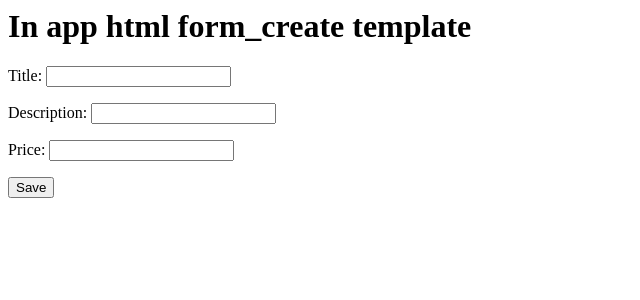
After one commit to szecsenyia/bearing, a Django app: page /create/ in a window 1280 px wide. The commit adds this page. Shown: the top 300 px of the page, without its empty margins (0-640 px from the left). Run offline with Django 3.2, Linux system fonts and the light colour scheme.

Commit message:
second_phase

```diff
--- a/app/app/urls.py
+++ b/app/app/urls.py
@@ -17,8 +17,12 @@ from django.contrib import admin
 from django.urls import path
 
 from bears.views import home_view
+from bearing.views import product_detail_view, product_create_view
 
 urlpatterns = [
     path('home/', home_view, name='home'),
     path('admin/', admin.site.urls),
+    path('product/', product_detail_view),
+    path('create/', product_create_view),
+
 ]
--- /dev/null
+++ b/app/bearing/forms.py
@@ -0,0 +1,20 @@
+from django import forms
+
+from .models import Product
+
+class ProductForm(forms.ModelForm):
+    class Meta:
+        model = Product
+        fields = [
+                'title',
+                'description',
+                'price',
+                'ingredients',
+                'available'
+        ]
+
+
+class RawProductForm(forms.Form):
+    title = forms.CharField()
+    description = forms.CharField()
+    price = forms.DecimalField()
--- /dev/null
+++ b/app/bearing/templates/products/product_create.html
@@ -0,0 +1,17 @@
+<h1>In app html form_create template</h1>
+<form action='.' method='POST'>{% csrf_token %}
+  {{ form.as_p }}
+  <input type='submit' value='Save'/>
+</form>
+
+<!-- <h1>In app html form_create template</h1>
+<form method='POST'>
+  <input type='text' name='title' placeholder="The title"/>
+  <input type='submit' value='Save'/>
+</form>  -->
+
+<!-- <h1>In app html form_create template</h1>
+<form method='POST'> {% csrf_token %}
+{{ form.as_p }}
+<input type='submit' value='Save'/>
+</form> -->
--- /dev/null
+++ b/app/bearing/templates/products/product_detail.html
@@ -0,0 +1,3 @@
+<h1>In app html template</h1>
+<h1>{{object.title}}</h1>
+<h1>{{object.description}}</h1>
--- a/app/bearing/views.py
+++ b/app/bearing/views.py
@@ -1,3 +1,41 @@
 from django.shortcuts import render
+from .models import Product
+from .forms import ProductForm, RawProductForm
 
 # Create your views here.
+
+def product_create_view(request):
+    my_form = RawProductForm()
+    if request.method == "POST":
+        my_form = RawProductForm(request.POST)
+        if my_form.is_valid():
+            print(my_form.cleaned_data)
+            Product.objects.create(**my_form.cleaned_data)
+        else:
+            print(my_form.errors)
+    context = {
+        "form": my_form
+    }
+    return render(request, "products/product_create.html", context)
+
+# def product_create_view(request):
+#     form = ProductForm(request.POST or None)
+#     if form.is_valid():
+#         form.save()
+#     context = {
+#         'form': form
+#     }
+#     return render(request, "products/product_create.html", context)
+
+
+def product_detail_view(request):
+    obj = Product.objects.get(id=1)
+    # context = {
+    #     'title': obj.title,
+    #     'description': obj.description
+
+    # }
+    context = {
+        'object': obj
+    }
+    return render(request, "products/product_detail.html", context)
--- a/app/templates/base.html
+++ b/app/templates/base.html
@@ -4,6 +4,7 @@
     <title>A base html for using it in other ones</title>
 </head>
 <body>
+    {% include 'navbar.html' %}
     <p>Title of the page</p>
     {% block content %}
 
--- /dev/null
+++ b/app/templates/product/detail.html
@@ -0,0 +1,2 @@
+<h1>{{object.title}}</h1>
+<h1>{{object.description}}</h1>
--- a/docker-compose.yml
+++ b/docker-compose.yml
@@ -7,7 +7,7 @@ services:
   app:
     build:
       context: .
-      dockerfile: docker/Dockerfile
+      dockerfile: Dockerfile
     ports:
       - "8000:8000"
     volumes:
```
Also changed, not shown: app/bears/views.py (+6 -1 lines), app/templates/home.html (+16 -1 lines), app/templates/navbar.html (added, +8 -0 lines), 2 other files.
